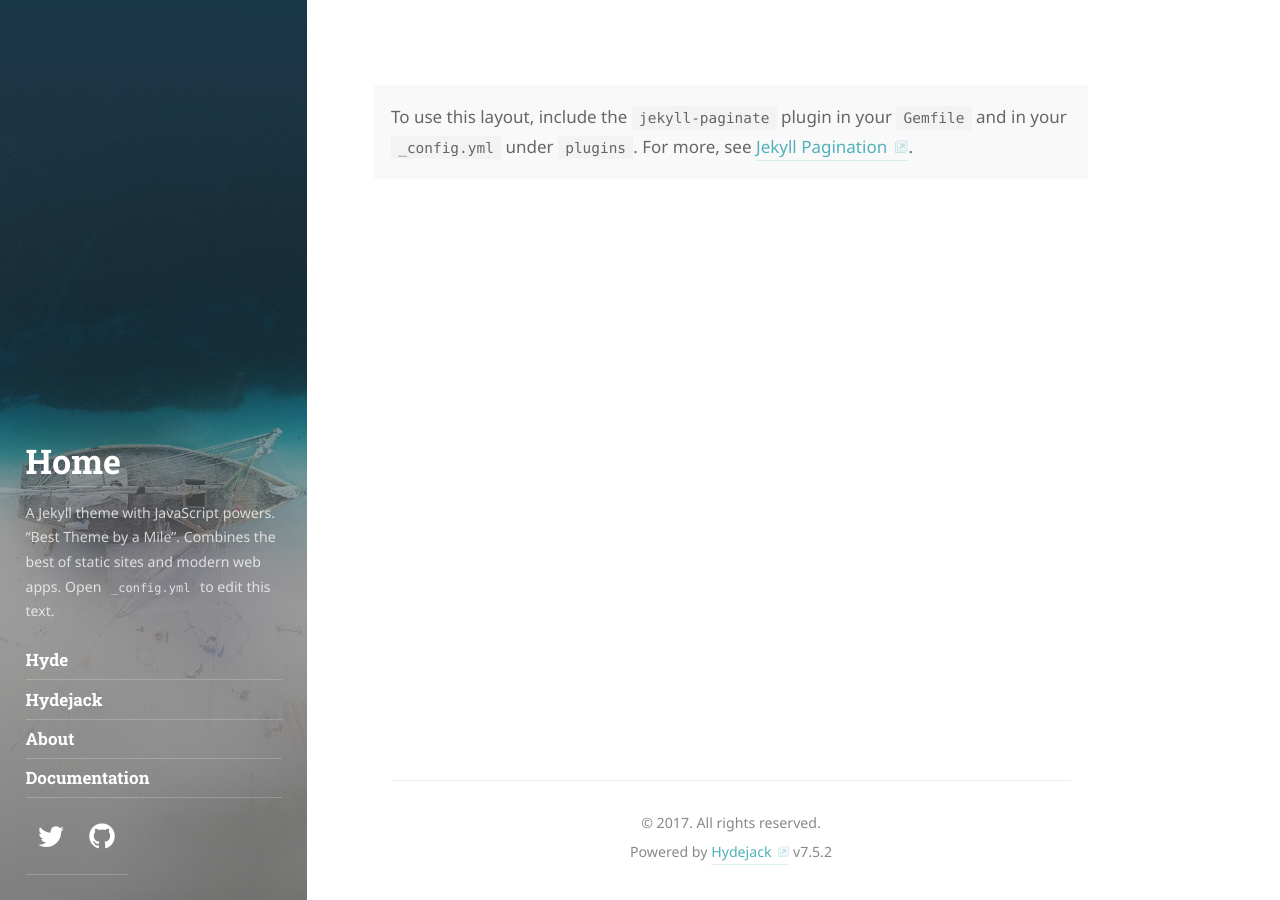
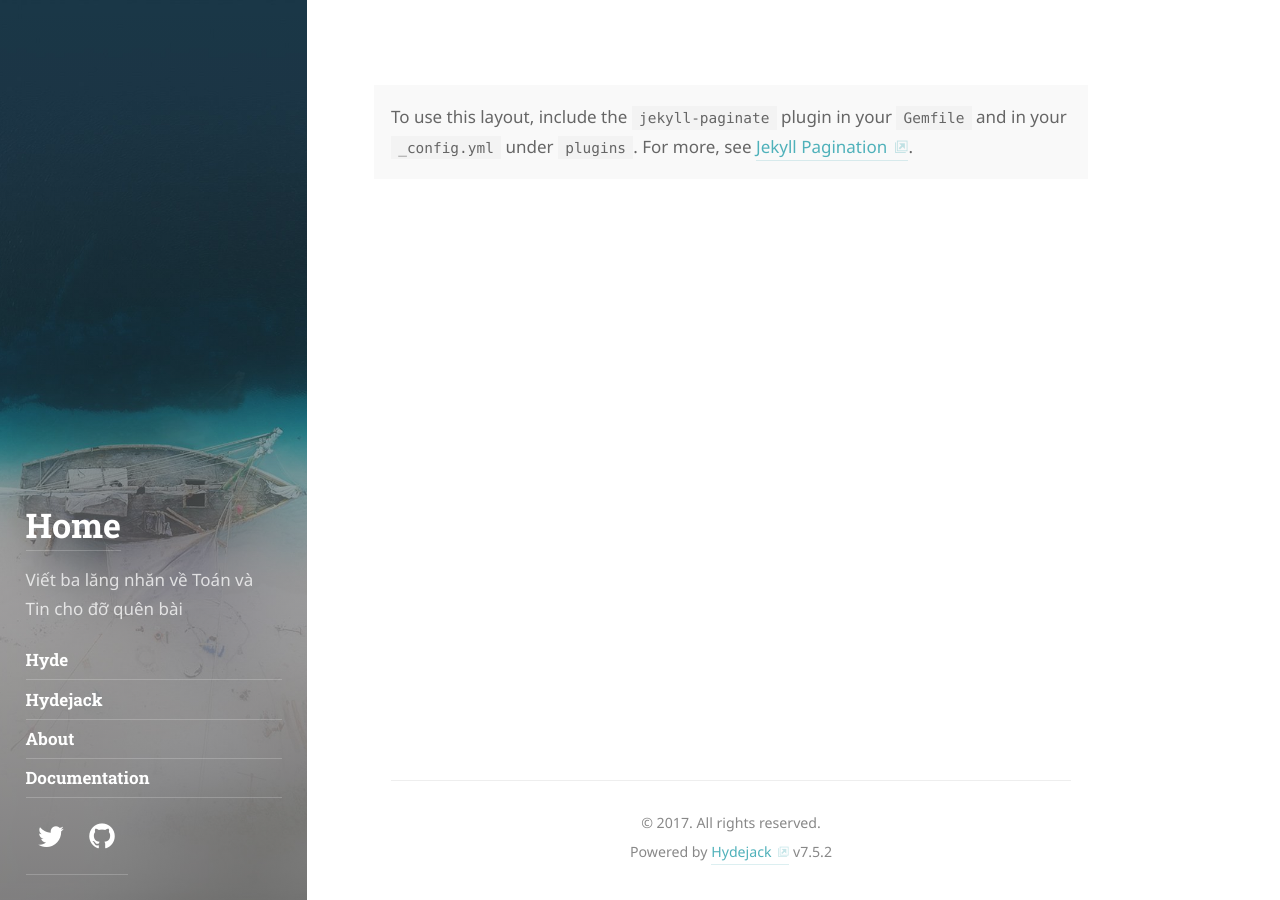
Before and after one commit to jurgendn/old-jurgendn-github-io, a Jekyll site: the page built from index.html, in a window 1280 px wide. Built offline with Jekyll 4.4.1, drawn with Linux system fonts in a browser that asks for light colours; some web fonts are replaced; the list of posts is cut into pages by our own code.

Commit message:
Change some

```diff
--- a/_config.yml
+++ b/_config.yml
@@ -27,9 +27,7 @@
 # A short description (~150 chars) of the page used for the meta description tag.
 # Can use markdown, but no more than one paragraph (enforced by `>`)
 description:           >
-  A Jekyll theme with JavaScript powers. "Best Theme by a Mile".
-  Combines the best of static sites and modern web apps.
-  Open `_config.yml` to edit this text.
+  Viết ba lăng nhăn về Toán và Tin cho đỡ quên bài
 
 # A shorter description for the sidebar.
 tagline:               >
```
